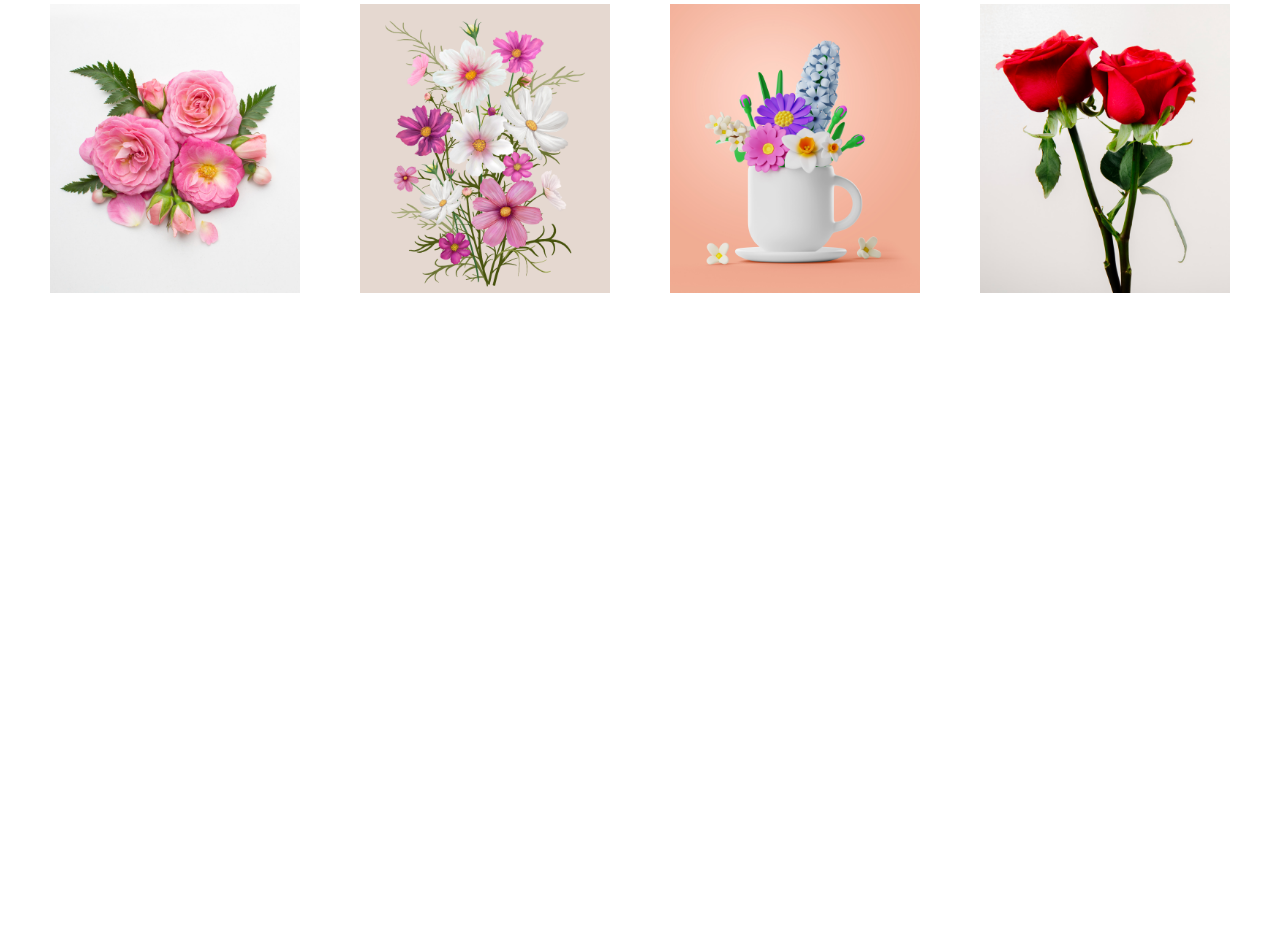
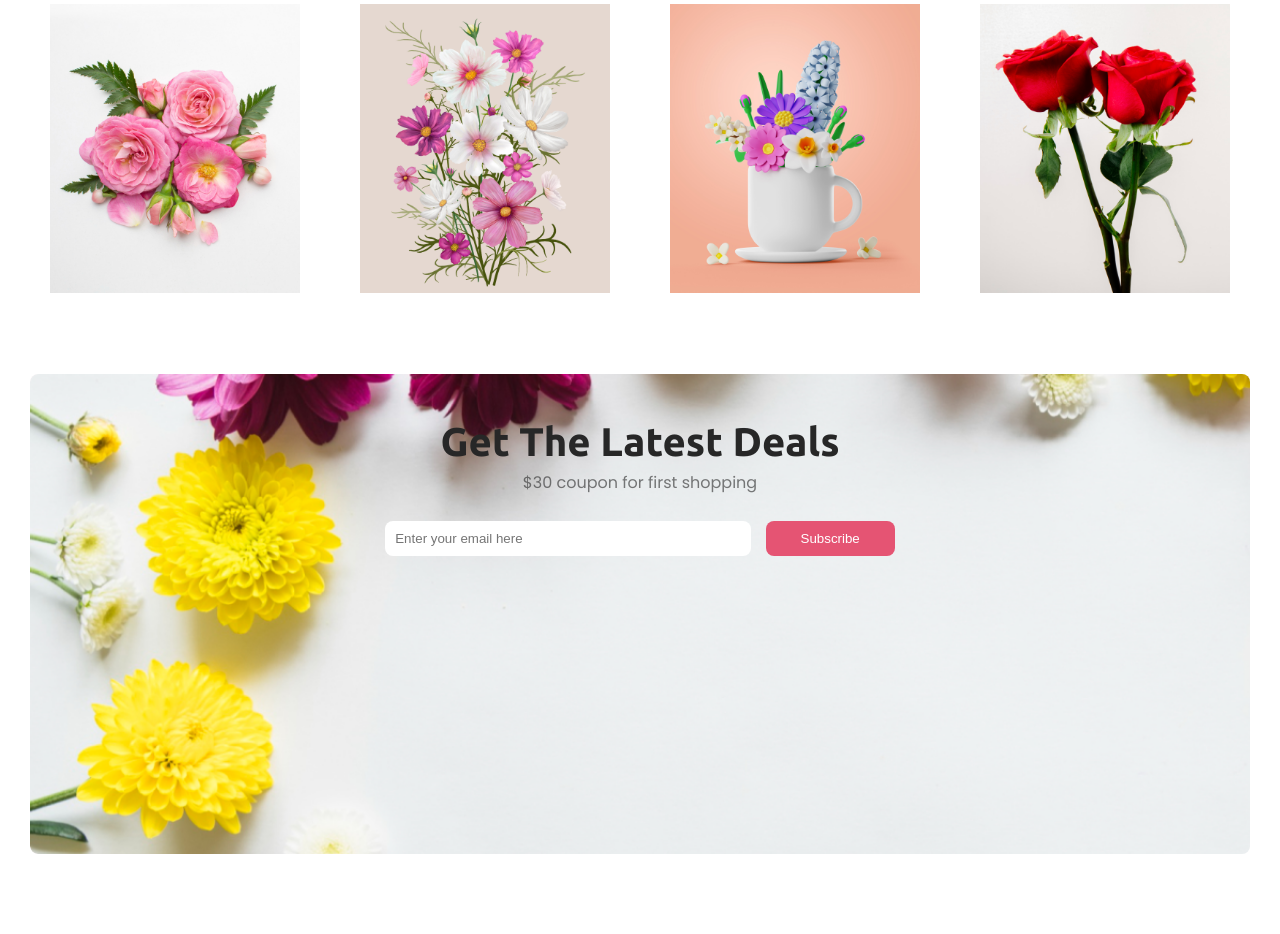
Before and after one commit to sowadsikder/flower-shop, a plain HTML site: page index.html in a window 1280 px wide. Shown: the part 3028-3962 px from the top of the page. Before the commit the page ends 3328 px from the top, so only its background shows below. Drawn offline with Linux system fonts and the light colour scheme.

Commit message:
Get Deal Section And Style Added

```diff
--- a/css/styles.css
+++ b/css/styles.css
@@ -211,3 +211,46 @@ section.instagram {
 .insta-box img {
   width: 100%;
 }
+
+/* Get Deal Section Styling Start */
+
+section.get-deal {
+  padding: 80px 0;
+}
+
+.get-deal-container {
+  background: url("../asset/Rectangle\ 9.png"), lightgray 50%;
+  border-radius: 8px;
+  background-color: rgba(229, 84, 115, 0.05);
+  background-repeat: no-repeat;
+  background-size: cover;
+  height: 60vh;
+  margin: 0 30px;
+}
+h3#get-title {
+  padding-top: 45px;
+  margin-bottom: 10px !important;
+}
+p#get-descrp {
+  font-size: 16px;
+  line-height: 1em;
+  margin-bottom: 30px !important;
+}
+.input-box {
+  text-align: center;
+}
+input[type="email"] {
+  border: none;
+  border-radius: 8px;
+  background: #fff;
+  padding: 10px;
+  width: 30%;
+}
+input[type="submit"] {
+  padding: 10px 35px;
+  border-radius: 8px;
+  background: #E55473;
+  border: none;
+  color: #fff;
+  margin-left: 10px;
+}
--- a/index.html
+++ b/index.html
@@ -108,6 +108,19 @@
             </div>
         </section>
 
+        <section class="get-deal">
+            <div class="get-deal-container">
+                <h3 class="section-title" id="get-title">Get The Latest Deals</h3>
+                <p class="section-description" id="get-descrp">$30 coupon for first shopping</p>
+
+                <div class="input-box">
+                    <input type="email" placeholder="Enter your email here" name="" id="">
+                    <input type="submit" value="Subscribe">
+                </div>
+            </div>
+        </section>
+
+
     </main>
 
     <footer>
```
